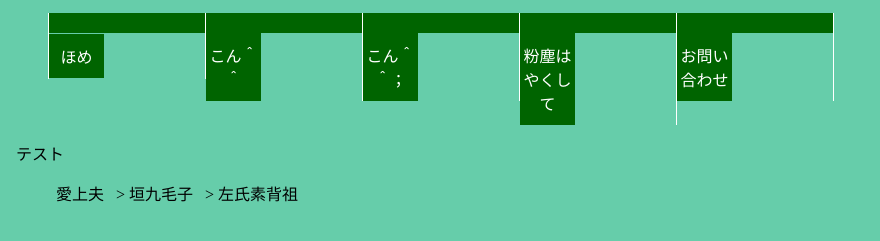
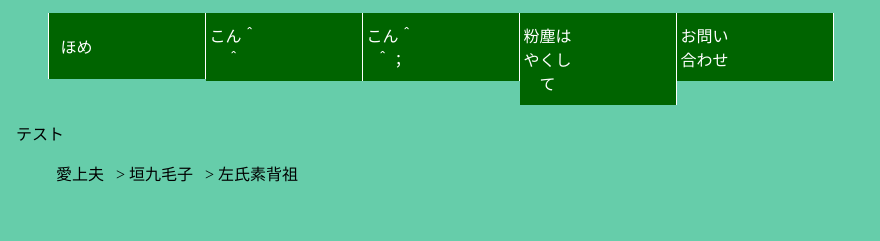
Before and after one commit to numarsCU0/web1-8, a plain HTML site: page index.html in a window 1280 px wide. Shown: the part 63-304 px from the top of the page, without its empty margins (0-880 px from the left). Drawn offline with Linux system fonts and the light colour scheme.

Commit message:
Update index.html

```diff
--- a/index.html
+++ b/index.html
@@ -14,11 +14,11 @@
    </section>
    <nav id="gnav">
      <ul>
-       <li><a href="#"><div class="img" id="home">ほめ</a></li>
-       <li><a href="#"><div class="img" id="konnitiha">こん＾＾</a></li>
-       <li><a href="#"><div class="img" id="konnitiwa">こん＾＾；</a></li>
-       <li><a href="#"><div class="img" id="hunjin">粉塵はやくして</a></li>
-       <li><a href="#"><div class="img" id="fq">お問い合わせ</a></li>
+       <li><a href="#"><div class="img" id="home">ほめ</div></a></li>
+       <li><a href="#"><div class="img" id="konnitiha">こん＾＾</div></a></li>
+       <li><a href="#"><div class="img" id="konnitiwa">こん＾＾；</div></a></li>
+       <li><a href="#"><div class="img" id="hunjin">粉塵はやくして</div></a></li>
+       <li><a href="#"><div class="img" id="fq">お問い合わせ</div></a></li>
      </ul>
     </nav>
    <hl>テスト</hl>
```
